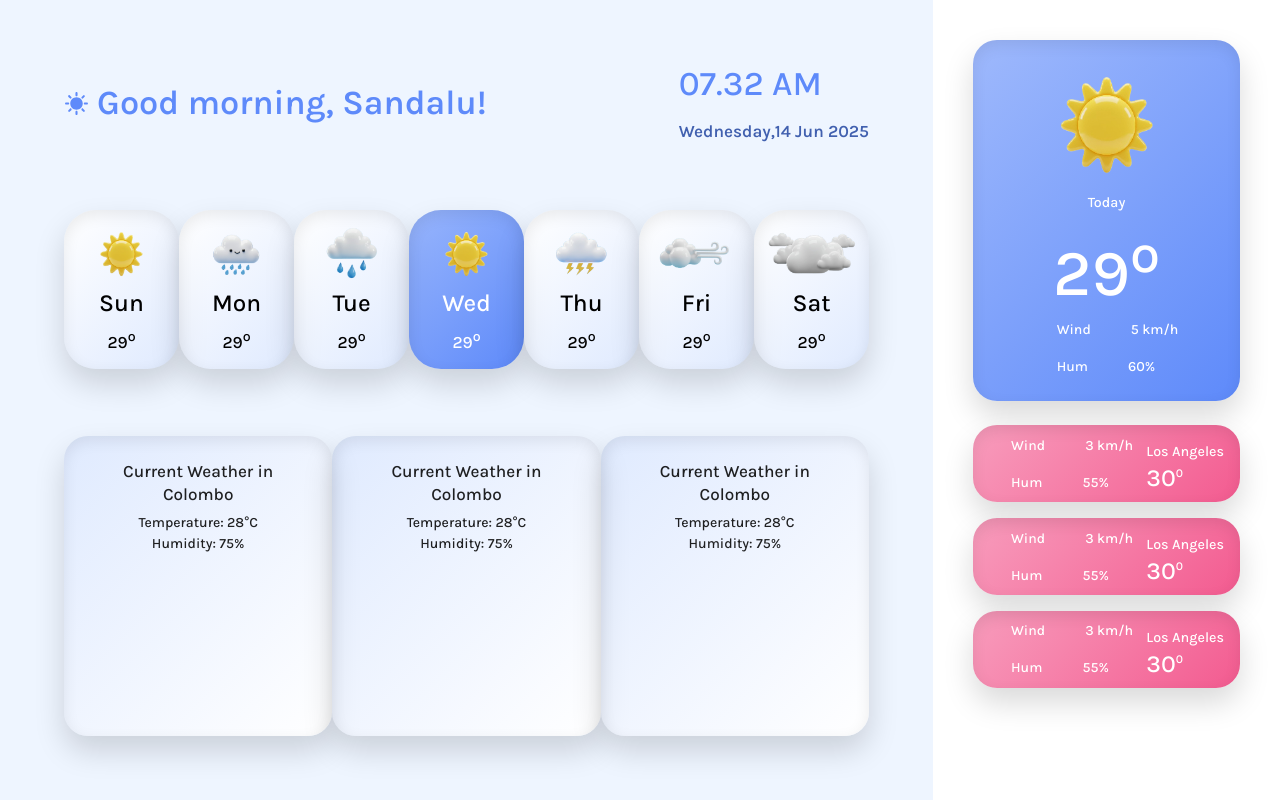
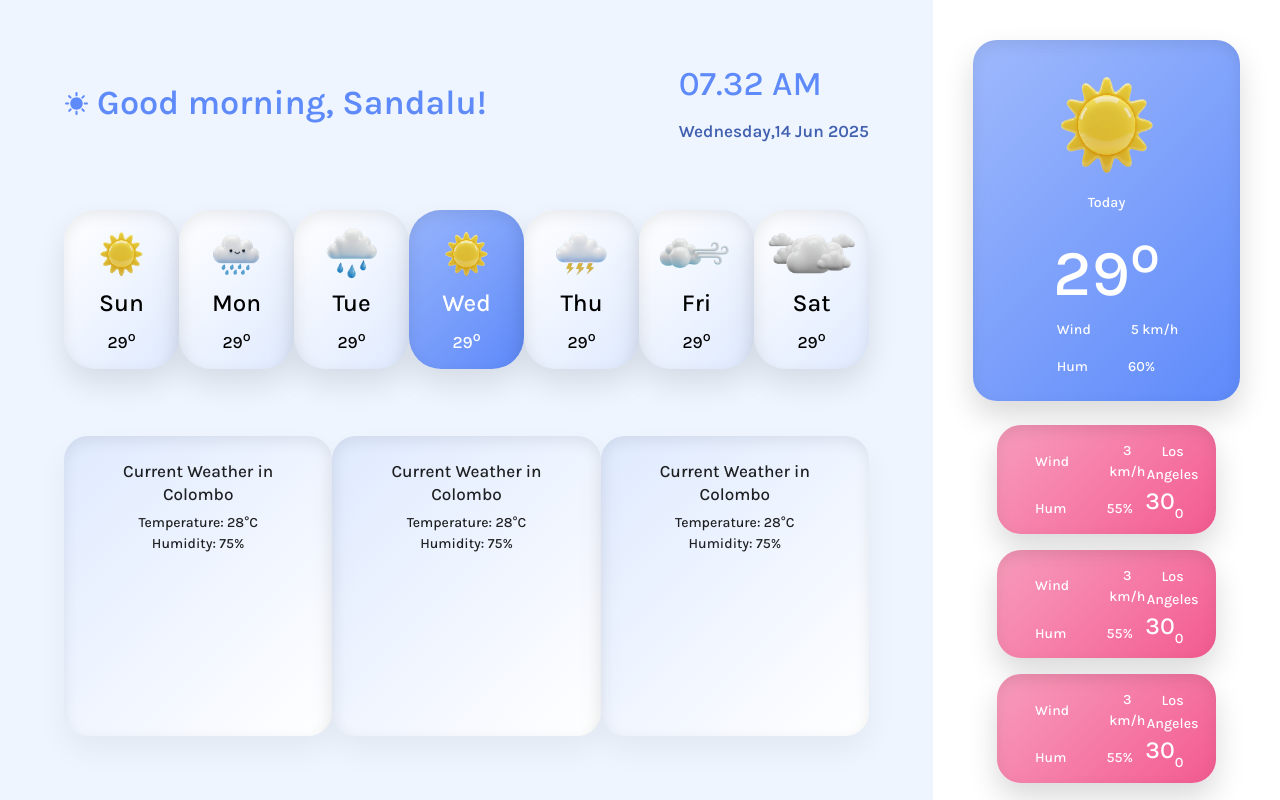
Before and after one commit to Sandalu2001/skycast, a Next.js app in the folder webapp/: page / in a window 1280 px wide. Built offline with nearby package versions, Linux system fonts and the light colour scheme; some icons are missing.

Commit message:
Minor UI changes in box-shadow

```diff
--- a/webapp/src/components/cards/dateCard.tsx
+++ b/webapp/src/components/cards/dateCard.tsx
@@ -41,16 +41,16 @@ export default function DateCard({
                   0.1
                 )}, ${theme.palette.common.white})`,
           boxShadow: `
-        inset 0px 5px 15px rgba(0, 0, 0, 0.08),
-        0px 15px 30px rgba(0, 0, 0, 0.15)
-      `,
+            inset 0px 5px 15px rgba(0, 0, 0, 0.08),
+            0px 15px 30px rgba(0, 0, 0, 0.10)
+          `,
           transition: "transform 0.3s ease-in-out, box-shadow 0.3s ease-in-out",
           "&:hover": {
             transform: "scale(1.01)",
             boxShadow: `
-          inset 0px 5px 15px rgba(0, 0, 0, 0.08),
-          0px 25px 50px rgba(0, 0, 0, 0.2)
-        `,
+              inset 0px 5px 15px rgba(0, 0, 0, 0.08),
+              0px 25px 50px rgba(0, 0, 0, 0.15)
+            `,
           },
           px: 1,
           py: 2,
--- a/webapp/src/components/cards/secondaryLocationCard.tsx
+++ b/webapp/src/components/cards/secondaryLocationCard.tsx
@@ -23,7 +23,6 @@ export default function SecondaryLocationCard({
   humidity,
 }: DataCardProps) {
   return (
-    <Box>
     <Stack
       sx={{
         borderRadius: 6,
@@ -47,13 +46,11 @@ export default function SecondaryLocationCard({
         px: 2,
         py: 1,
         textAlign: "center",
+        height: "100%",
+        mx: 3,
       }}
     >
-        <Stack
-          spacing={1}
-          flexDirection={"row"}
-          justifyContent={"space-between"}
-        >
+      <Stack spacing={1} flexDirection={"row"} justifyContent={"space-between"}>
         <Stack gap={2} sx={{ justifyContent: "center" }}>
           <Stack
             flexDirection={"row"}
@@ -85,19 +82,20 @@ export default function SecondaryLocationCard({
           <Typography variant="h6" color="white">
             {location}
           </Typography>
+          <Stack flexDirection={"row"} spacing={2}>
             <Typography
               variant="h4"
               color="white"
               sx={{ display: "flex", flexDirection: "row" }}
             >
               {temperature}
+            </Typography>
             <Typography variant="h6" color="white">
-                <sup>0</sup>
-              </Typography>
+              0
             </Typography>
           </Stack>
         </Stack>
       </Stack>
-    </Box>
+    </Stack>
   );
 }
--- a/webapp/src/components/common/styleComponent.tsx
+++ b/webapp/src/components/common/styleComponent.tsx
@@ -15,16 +15,16 @@ const StyledContainer = ({ children, sx, ...rest }: StyledContainerProps) => {
           theme.palette.common.white
         }, ${alpha(theme.palette.primary.main, 0.1)})`,
         boxShadow: `
-          inset 0px 5px 15px rgba(0, 0, 0, 0.08),
-          0px 15px 30px rgba(0, 0, 0, 0.15)
-        `,
+            inset 0px 5px 15px rgba(0, 0, 0, 0.08),
+            0px 15px 30px rgba(0, 0, 0, 0.05)
+          `,
         transition: "transform 0.3s ease-in-out, box-shadow 0.3s ease-in-out",
         "&:hover": {
           transform: "scale(1.01)",
           boxShadow: `
-            inset 0px 5px 15px rgba(0, 0, 0, 0.08),
-            0px 25px 50px rgba(0, 0, 0, 0.2)
-          `,
+              inset 0px 5px 15px rgba(0, 0, 0, 0.08),
+              0px 25px 50px rgba(0, 0, 0, 0.15)
+            `,
         },
         px: 1,
         py: 3,
```
Lines whose indentation alone changed are shown as unchanged.
